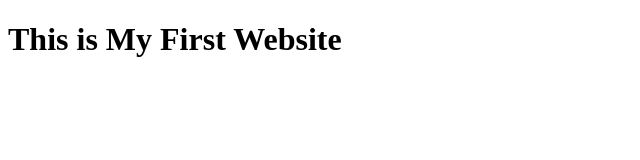
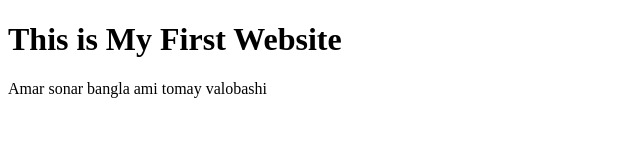
Before and after one commit to Md-Morsedul-Haque/my-first-website, a plain HTML site: page index.html in a window 1280 px wide. Shown: the whole page, without its empty margins (0-640 px from the left). Drawn offline with Linux system fonts and the light colour scheme.

Commit message:
first ever commit

```diff
--- a/index.html
+++ b/index.html
@@ -8,5 +8,6 @@
 </head>
 <body>
     <h1>This is My First Website</h1>
+    <p>Amar sonar bangla ami tomay valobashi</p>
 </body>
 </html>
```
